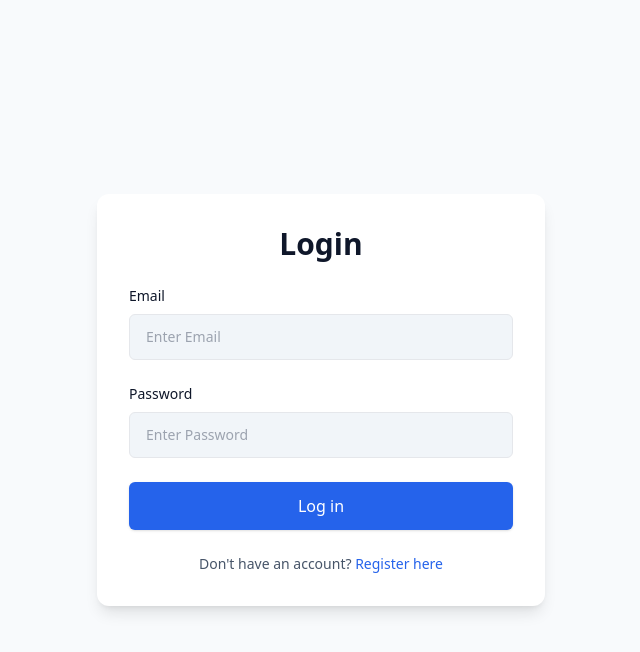
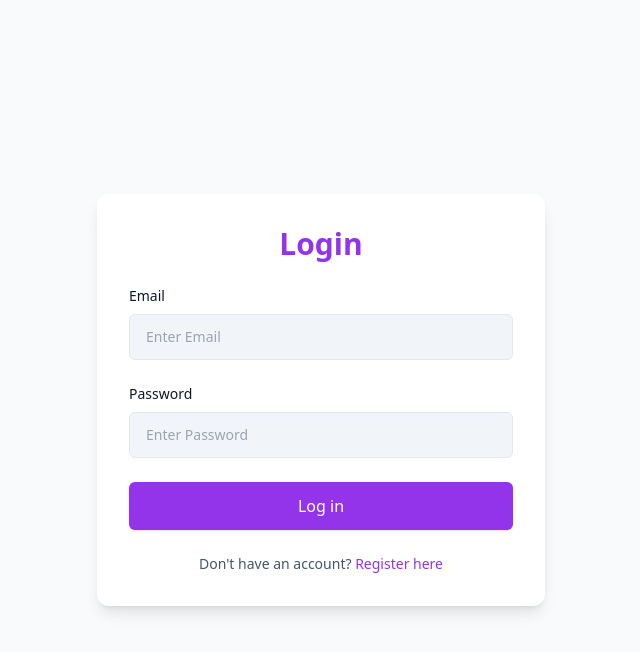
Before and after one commit to pavithira-nilavalagan/taskzen, a Flask app: page /login in a window 1280 px wide. Shown: the top 652 px of the page, without its empty margins (319-959 px from the left). Run offline with Flask 3, Linux system fonts and the light colour scheme; some libraries are stand-ins or nearby versions.

Commit message:
Update login.html

```diff
--- a/templates/login.html
+++ b/templates/login.html
@@ -10,7 +10,7 @@
 <body class="bg-slate-50 flex items-center justify-center min-h-screen p-6">
 
   <div class="w-full max-w-md bg-white p-8 rounded-xl shadow-lg">
-    <h2 class="text-3xl font-semibold text-slate-900 mb-6 text-center">Login</h2>
+    <h2 class="text-3xl font-semibold text-purple-600 mb-6 text-center">Login</h2>
 
     <form method="post" class="space-y-6">
       <div>
@@ -21,7 +21,7 @@
           type="email"
           placeholder="Enter Email"
           required
-          class="w-full px-4 py-3 text-sm text-slate-900 bg-slate-100 border border-gray-200 rounded-md focus:outline-none focus:ring-2 focus:ring-blue-500 focus:bg-white"
+          class="w-full px-4 py-3 text-sm text-slate-900 bg-slate-100 border border-gray-200 rounded-md focus:outline-none focus:ring-2 focus:ring-purple-600 focus:bg-white"
         >
       </div>
 
@@ -33,13 +33,13 @@
           type="password"
           placeholder="Enter Password"
           required
-          class="w-full px-4 py-3 text-sm text-slate-900 bg-slate-100 border border-gray-200 rounded-md focus:outline-none focus:ring-2 focus:ring-blue-500 focus:bg-white"
+          class="w-full px-4 py-3 text-sm text-slate-900 bg-slate-100 border border-gray-200 rounded-md focus:outline-none focus:ring-2 focus:ring-purple-600 focus:bg-white"
         >
       </div>
 
 
 
-      <button type="submit" class="w-full py-3 bg-blue-600 text-white font-medium rounded-md shadow hover:bg-blue-700 focus:outline-none focus:ring-2 focus:ring-blue-500">
+      <button type="submit" class="w-full py-3 bg-purple-600 text-white font-medium rounded-md shadow hover:bg-purple-700 focus:outline-none focus:ring-2 focus:ring-blue-500">
         Log in
       </button>
     </form>
@@ -48,7 +48,7 @@
 
     <p class="text-center text-sm text-slate-600 mt-6">
       Don't have an account?
-      <a href="/register" class="text-blue-600 font-medium hover:underline">Register here</a>
+      <a href="/register" class="text-purple-600 font-medium hover:underline">Register here</a>
     </p>
   </div>
 
```
